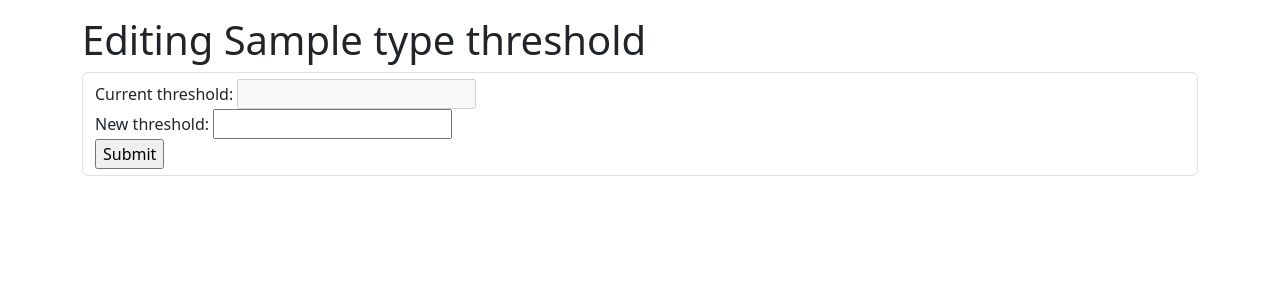
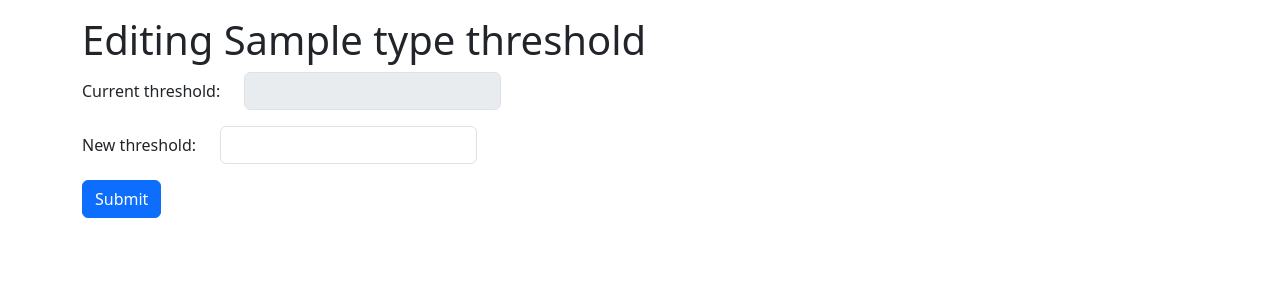
Before and after one commit to SN2023-RESPIRE/admin-website, a Flask app: template templates/pages/set_threshold.html in a window 1280 px wide. Shown: the part 56-356 px from the top of the page. Run offline with Flask 3, Linux system fonts and the light colour scheme; the template is opened without the code that fills it: most values are stand-ins (such as "Sample title", 1, 10 or a date in 2020).

Commit message:
Update templates style and links

```diff
--- a/templates/pages/set_threshold.html
+++ b/templates/pages/set_threshold.html
@@ -4,13 +4,23 @@
 
 {% block content %}
     <h1>Editing {{ type }} threshold</h1>
-    <form class="form-control" method="post">
-        <label for="currentThreshold">Current threshold: </label>
-        <input type="number" value="{{ current_value }}" id="currentThreshold" disabled>
-        <br>
-        <label for="newThreshold">New threshold: </label>
-        <input type="number" id="newThreshold" min="0" max="{{ max_value }}" step="{{ step_value }}">
-        <br>
-        <input type="submit" value="Submit">
+    <form method="post">
+        <div class="mb-3 row">
+            <div class="col-auto">
+                <label class="col-form-label" for="currentThreshold">Current threshold: </label>
+            </div>
+            <div class="col-auto">
+                <input class="form-control" type="number" value="{{ current_value }}" id="currentThreshold" disabled>
+            </div>
+        </div>
+        <div class="mb-3 row">
+            <div class="col-auto">
+                <label class="col-form-label" for="newThreshold">New threshold: </label>
+            </div>
+            <div class="col-auto">
+                <input class="form-control" type="number" id="newThreshold" name="new-threshold" min="0" max="{{ max_value }}" step="{{ step_value }}">
+            </div>
+        </div>
+        <input class="btn btn-primary" type="submit" value="Submit">
     </form>
 {% endblock %}
```
Also changed, not shown: templates/pages/index.html (+7 -7 lines).
